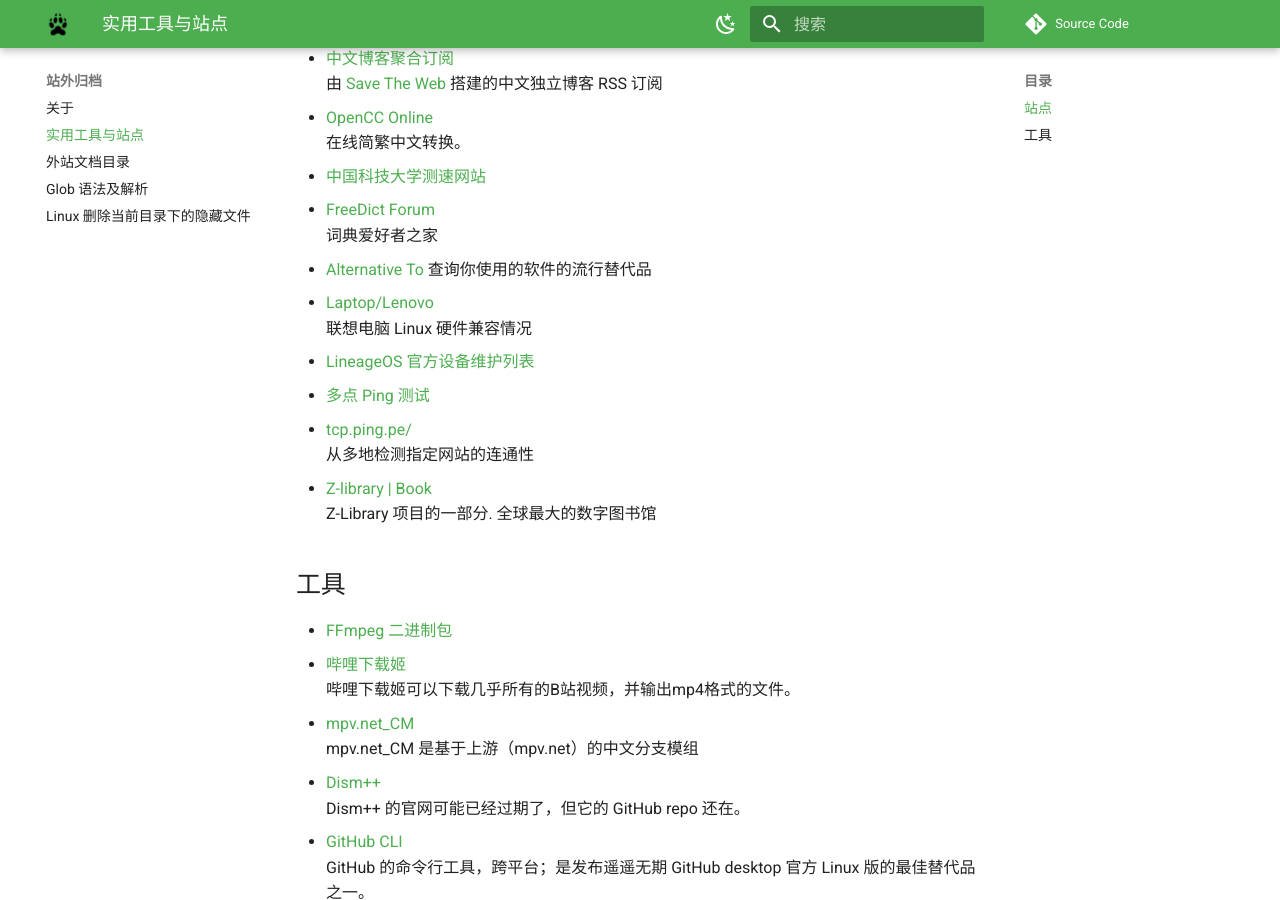
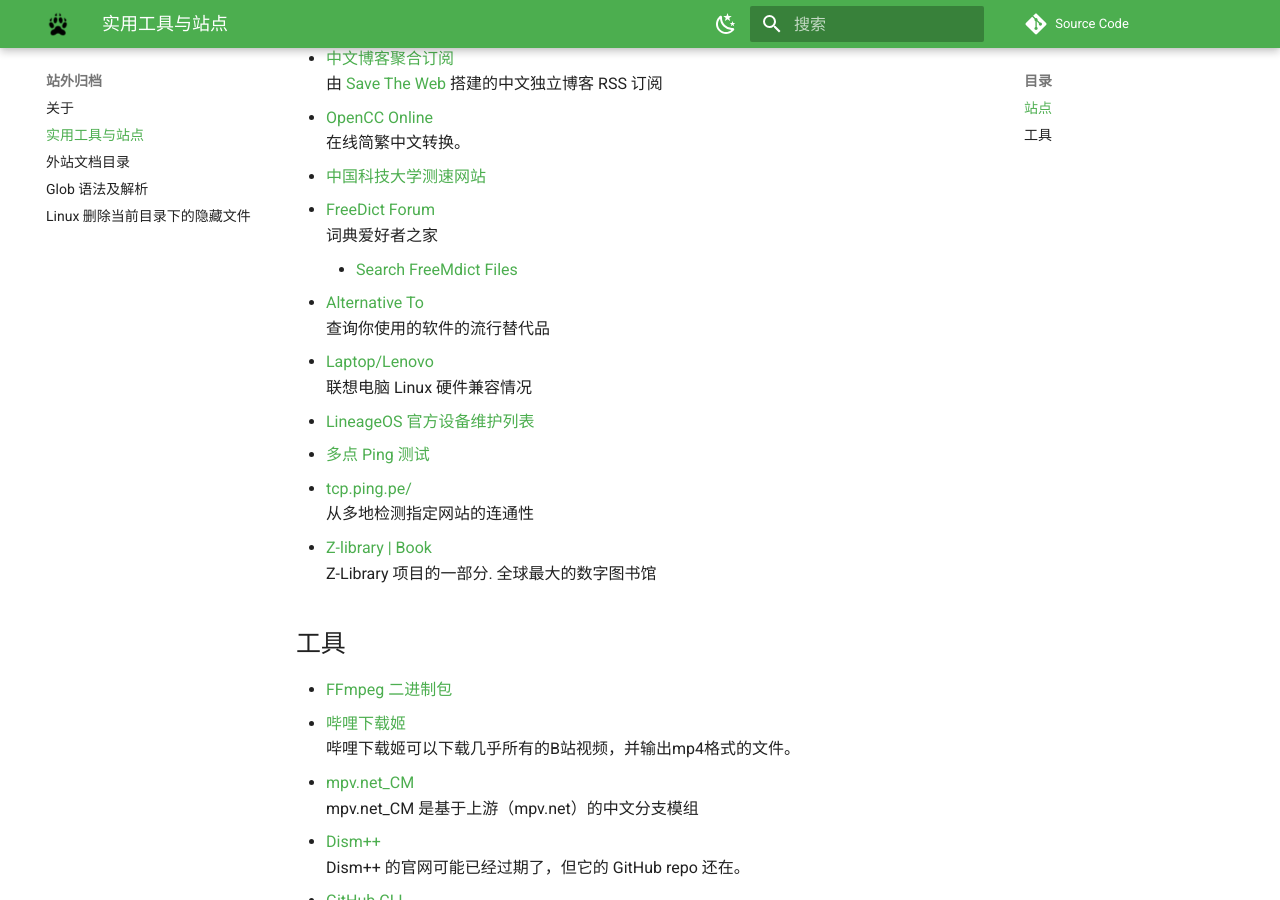
Before and after one commit to Hanjingxue-Boling/Whiteboard, an MkDocs documentation site: the page built from docs/archives/goodies.md, in a window 1280 px wide and 900 px high, scrolled down 713 px. Built offline with MkDocs 1.6.1 and Material for MkDocs 9.7.7, drawn with Linux system fonts in a browser that asks for light colours; comment, search, counter and statistics services are not loaded.

Commit message:
2022-06-08

```diff
--- a/docs/archives/goodies.md
+++ b/docs/archives/goodies.md
@@ -25,6 +25,7 @@
 - [中国科技大学测速网站](http://test.ustc.edu.cn/)
 - [FreeDict Forum](https://forum.freemdict.com/)
     词典爱好者之家
+    - [Search FreeMdict Files](https://search.freemdict.com/)
 - [Alternative To](https://alternativeto.net/)
     查询你使用的软件的流行替代品
 - [Laptop/Lenovo](https://wiki.archlinux.org/title/Laptop/Lenovo)
```
